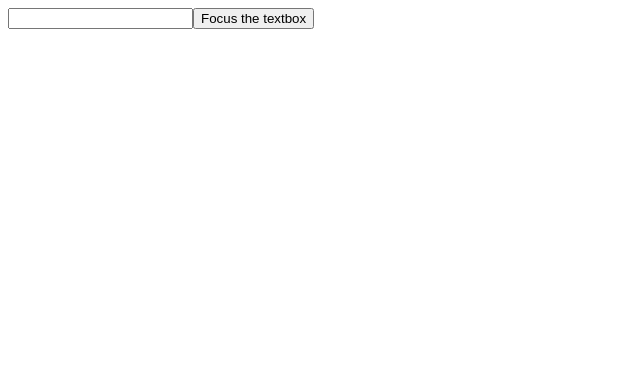
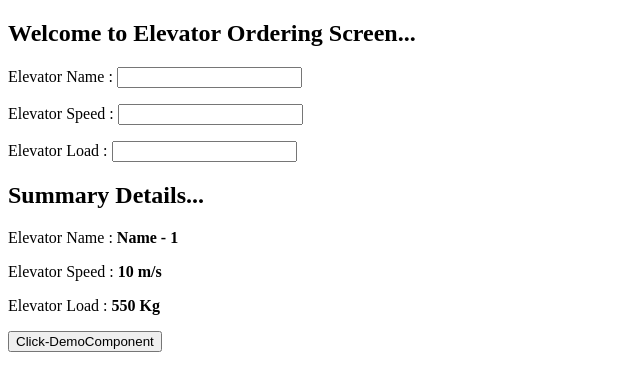
Before and after one commit to saqibamin257/01-demo-project-React2023, a React (Create React App) app: page / in a window 1280 px wide. Shown: the top 390 px of the page, without its empty margins (0-640 px from the left). Built offline with nearby package versions, Linux system fonts and the light colour scheme.

Commit message:
Exe-20 FrowardRef in functional components

```diff
--- a/src/index.js
+++ b/src/index.js
@@ -1266,24 +1266,99 @@
 //#endregion
 
 //#region Exe-19 Ref in functional components.
+// import React from "react";
+// import  ReactDOM  from "react-dom/client";
+// import reportWebVitals from "./reportWebVitals";
+// function TestComponent(){
+
+//   let testRef=null;
+//   function handleClick(){
+//     testRef.focus();
+//   }
+
+//   return(
+//     <div>
+//       <input type="text" ref={e=>testRef=e}></input>
+//       <input type="button" value="Focus the textbox" onClick={handleClick}/>
+//     </div>
+//   );
+// }
+// const element=TestComponent();
+// const root = ReactDOM.createRoot(document.getElementById('root'));
+// root.render(element);
+// reportWebVitals();
+//#endregion
+
+//#region Exe-20 FrowardRef in functional components.
+//we can not attach ref to input fields i functional components, for that we have 2options.
+//(a) convert function component to class component or use ForwardRef technique.
 import React from "react";
 import  ReactDOM  from "react-dom/client";
 import reportWebVitals from "./reportWebVitals";
-function TestComponent(){
 
-  let testRef=null;
-  function handleClick(){
-    testRef.focus();
+const DemoComponent = React.forwardRef((props,ref) => {
+
+  function testClick(){
+    ref.current.focus();
+  }
+  return(
+    <button onClick={testClick}>Click-DemoComponent</button>
+  );
+})
+class Elevator extends React.Component{
+  constructor(props){
+    super(props);
+    this.elevatorRef=React.createRef();
   }
 
-  return(
+  render(){
+    return(
     <div>
-      <input type="text" ref={e=>testRef=e}></input>
-      <input type="button" value="Focus the textbox" onClick={handleClick}/>
+        <h2>Welcome to Elevator Ordering Screen...</h2>
+        <p>
+          <label>Elevator Name : <input ref={this.elevatorRef} type="text"></input></label>
+        </p>
+
+        <p>
+          <label>Elevator Speed : <input type="text"></input></label>
+        </p>
+
+        <p>
+          <label>Elevator Load : <input type="text"></input></label>
+        </p>
+        <SummaryRef innerRef={this.elevatorRef}></SummaryRef>
+        <DemoComponent ref={this.elevatorRef}></DemoComponent>
+    </div>);
+  }
+}
+
+class SummaryRef extends React.Component {
+  constructor(props) {
+    super(props);
+  }
+  focusInput=()=>{
+    this.props.innerRef.current.focus();
+  }
+  render() {
+    return (<div>
+      <h2>Summary Details...</h2>
+      <p onClick={this.focusInput}>
+        <label>Elevator Name : <b>Name - 1</b></label>
+      </p>
+
+      <p>
+        <label>Elevator Speed : <b>10 m/s</b></label>
+      </p>
+
+      <p>
+        <label>Elevator Load : <b>550 Kg</b></label>
+      </p>
     </div>
-  );
+    );
+  }
 }
-const element=TestComponent();
+
+const element=<Elevator></Elevator>;
 const root = ReactDOM.createRoot(document.getElementById('root'));
 root.render(element);
 reportWebVitals();
```
